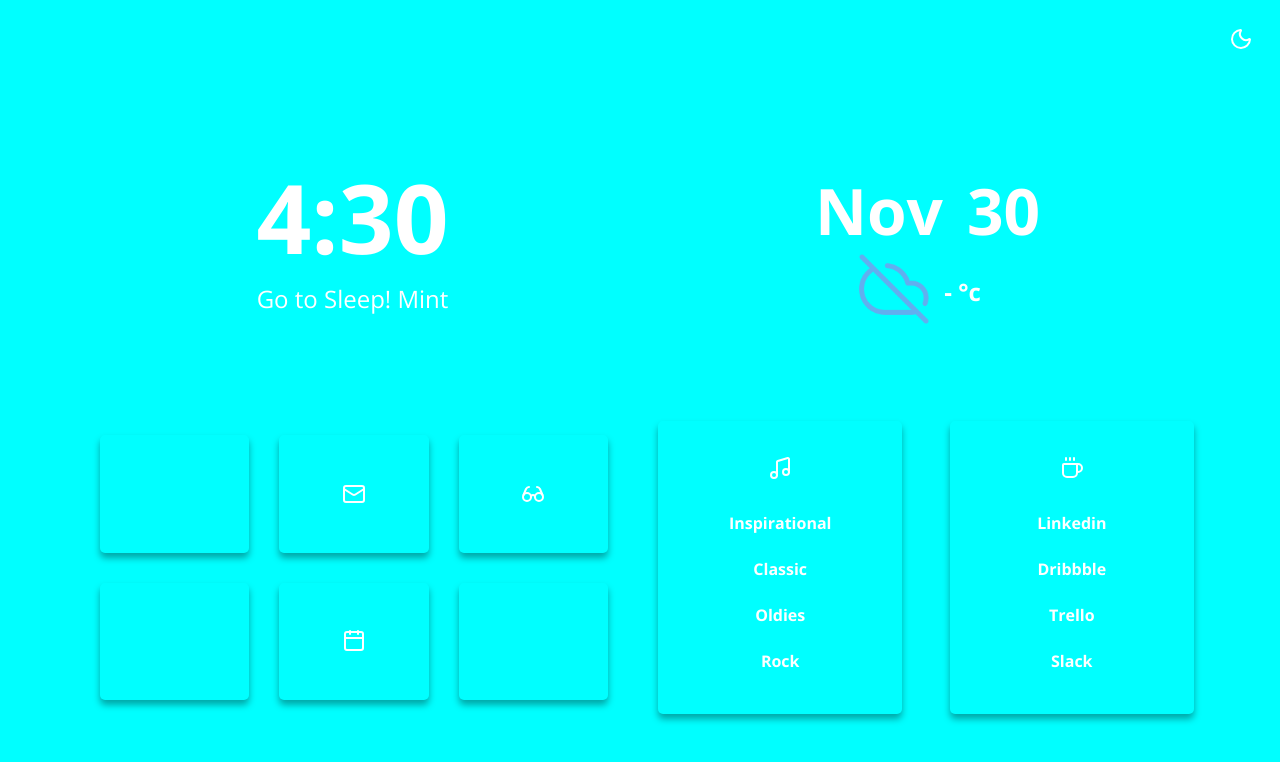
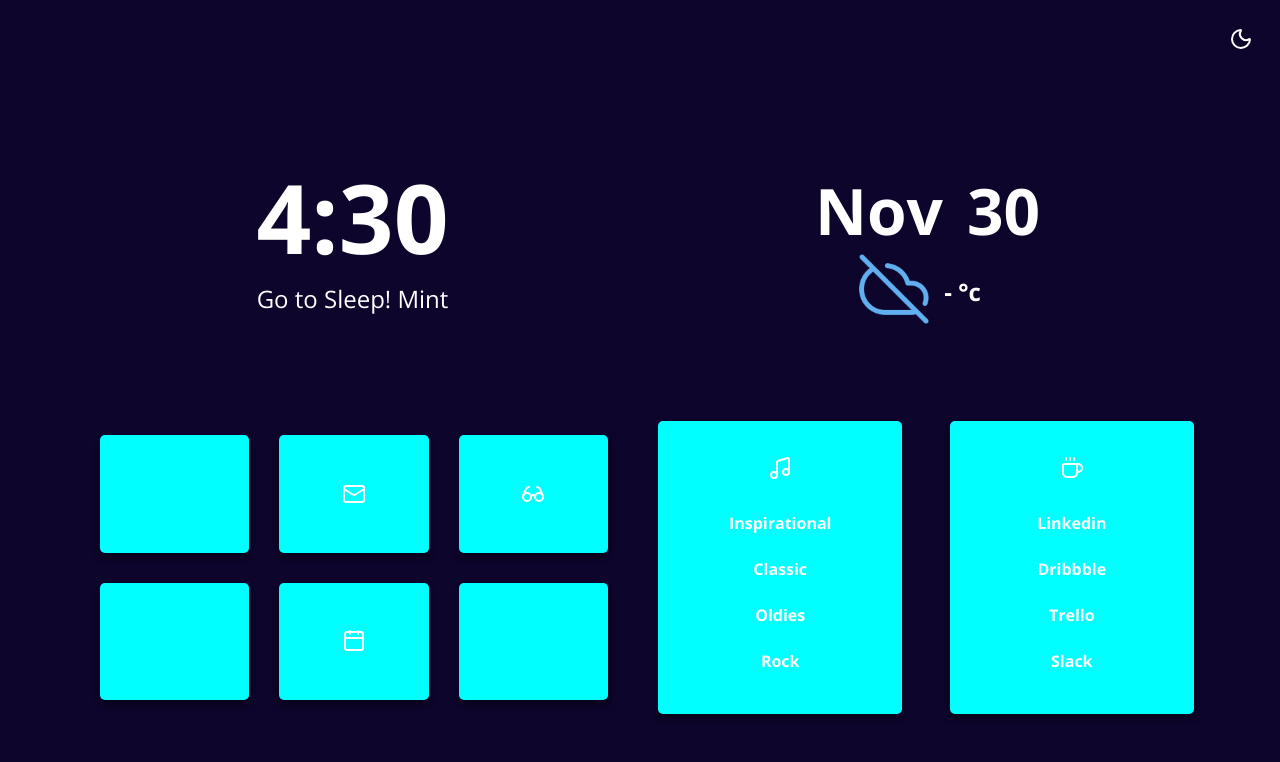
Before and after one commit to TheVeridian/mint_startpage, a website: page index.html in a window 1280 px wide. Drawn offline with nearby package versions, Linux system fonts and the light colour scheme.

Commit message:
Update app.css

```diff
--- a/app.css
+++ b/app.css
@@ -20,7 +20,7 @@
 
   /* Dark Colors  */
   --accent: #fff; /* Hover color */
-  --background: #00FFFF; /* Background color */
+  --background: #0D052B; /* Background color */
   --cards:#00FFFF; /* Cards color */
 
   /* Fonts Color */
```
